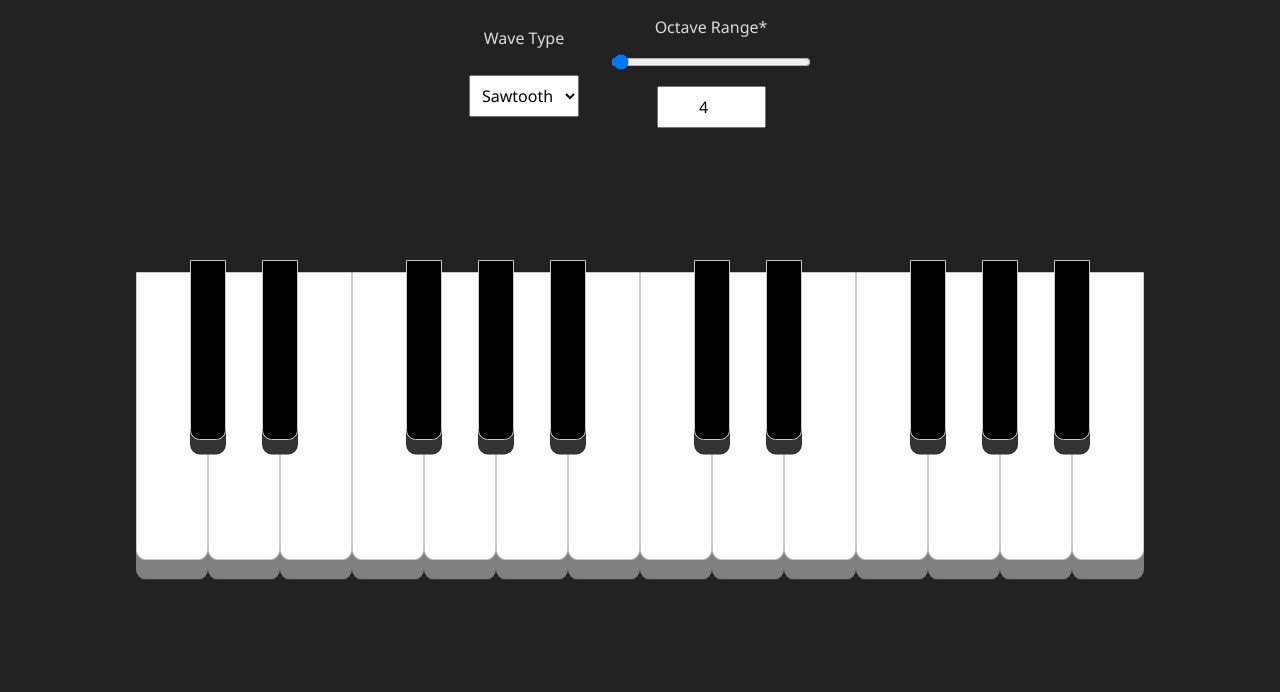
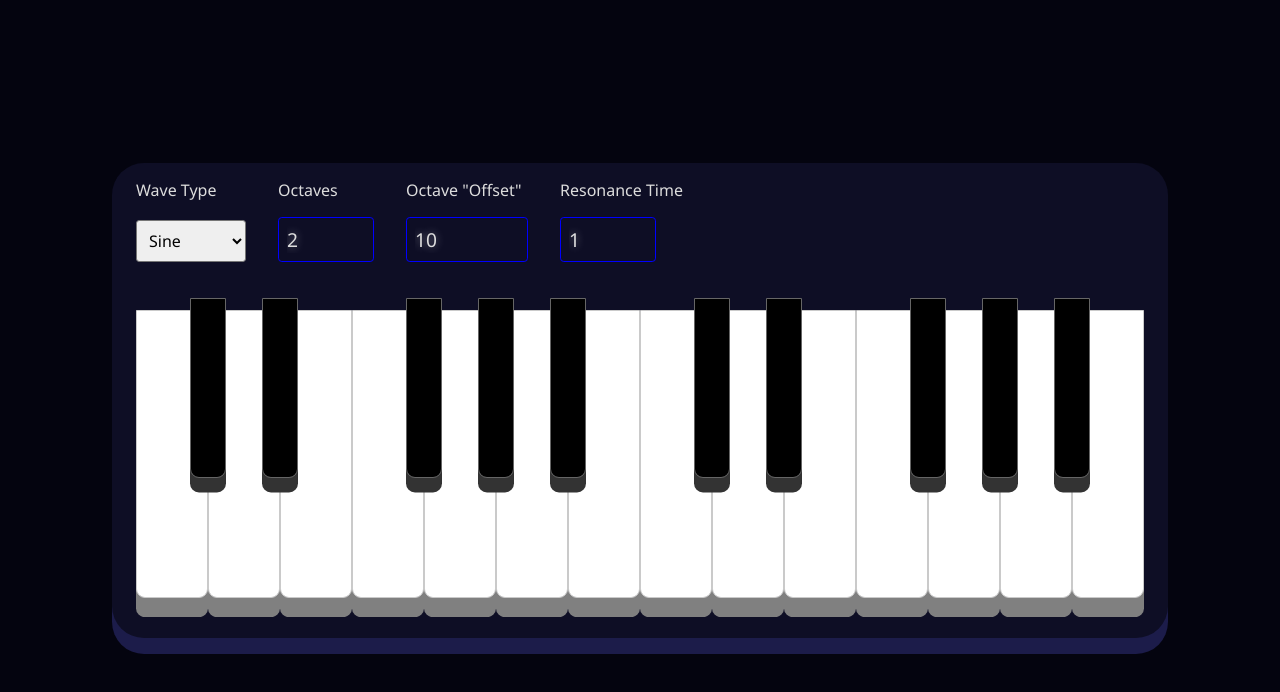
Before and after one commit to MightyCoderX/MusicMaker, a plain HTML site: page index.html in a window 1280 px wide. Drawn offline with Linux system fonts and the light colour scheme.

Commit message:
Fixing some style, removed slider input for and added resonance time option

```diff
--- a/index.html
+++ b/index.html
@@ -3,32 +3,47 @@
     <head>
         <meta charset="UTF-8">
         <meta name="viewport" content="width=device-width, initial-scale=1.0, user-scalable=no">
+        <meta name="theme-color" content="#04040f">
         <title>Music Maker</title>
 
         <link rel="stylesheet" href="style.css">
 
+        <script src="js/generate-octaves.js" defer></script>
         <script src="js/app.js" defer></script>
     </head>
     <body>
+        <div class="piano">
+
             <div class="options">
                 <label for="selectWaveType" class="wave-type">
                     <span>Wave Type</span>
                     <select id="selectWaveType">
                         <option value="sawtooth">Sawtooth</option>
-                    <option value="sine">Sine</option>
+                        <option value="sine" selected>Sine</option>
                         <option value="square">Square</option>
                         <option value="triangle">Triangle</option>
                     </select>
                 </label>
 
-            <label for="slideOctaveRange" class="octave-range">
-                <span title="Open for suggestions to give this feature the correct name">Octave Range*</span>
-                <input type="range" id="slideOctaveRange" min="1" max="256" step="1" value="4" title="4">
-                <input type="number" id="numOctaveRange" min="1" max="256" step="1" value="4">
+                <label for="numOctaveCount" class="octave-count">
+                    <span title="Number of octaves on the piano keyboard">Octaves</span>
+                    <input type="number" id="numOctaveCount" min="1" step="1" value="2">
+                </label>
+
+                <label for="slideOctaveOffset" class="octave-offset">
+                    <span title="If you know the correct term for it please tell me lol">Octave "Offset"</span>
+                    <input type="number" id="numOctaveOffset" min="1" max="256" step="1" value="10">
+                    <!-- <input type="range" id="slideOctaveOffset" min="1" max="256" step="1" value="10" title="4"> -->
+                </label>
+
+                <label for="numResonanceTime" class="resonance-time">
+                    <span title="The duration in seconds of the key resonance">Resonance Time</span>
+                    <input type="number" id="numResonanceTime" min="0" step="0.1" value="1">
                 </label>
             </div>
 
             <div class="piano-keyboard">
+                <template id="octaveTemplate">
                     <div class="octave" data-octave="1">
                         <div class="key" data-key="c"></div>
                         <div class="key small" data-key="c#"></div>
@@ -43,21 +58,9 @@
                         <div class="key small" data-key="a#"></div>
                         <div class="key" data-key="b"></div>
                     </div>
+                </template>
+            </div>
 
-            <div class="octave" data-octave="2">
-                <div class="key" data-key="c"></div>
-                <div class="key small" data-key="c#"></div>
-                <div class="key" data-key="d"></div>
-                <div class="key small" data-key="d#"></div>
-                <div class="key" data-key="e"></div>
-                <div class="key" data-key="f"></div>
-                <div class="key small" data-key="f#"></div>
-                <div class="key" data-key="g"></div>
-                <div class="key small" data-key="g#"></div>
-                <div class="key" data-key="a"></div>
-                <div class="key small" data-key="a#"></div>
-                <div class="key" data-key="b"></div>
-            </div>
         </div>
     </body>
 </html>
--- a/js/app.js
+++ b/js/app.js
@@ -1,10 +1,11 @@
 const optionsElem = document.querySelector('.options');
 const selectWaveType = optionsElem.querySelector('#selectWaveType');
-const slideOctaveRange = optionsElem.querySelector('#slideOctaveRange');
-const numOctaveRange = optionsElem.querySelector('#numOctaveRange');
+const slideOctaveOffset = optionsElem.querySelector('#slideOctaveOffset');
+const numOctaveOffset = optionsElem.querySelector('#numOctaveOffset');
+const numOctaveCount = optionsElem.querySelector('#numOctaveCount');
+const numResonanceTime = optionsElem.querySelector('#numResonanceTime');
 
-const pianoKeyboard = document.querySelector('.piano-keyboard');
-const keys = pianoKeyboard.querySelectorAll('[data-key]');
+let keys = pianoKeyboard.querySelectorAll('[data-key]');
 
 const notes = {
     'c': 16.35,
@@ -21,14 +22,37 @@ const notes = {
     'b': 30.87
 }
 
+let playingOscillators = {};
+
 let audioCtx;
 
 let options =
 {
-    octaveFactor: slideOctaveRange.value
+    octaveCount: 2,
+    octaveFactor: 10,
+    resonanceTime: 1
 }
 
+numOctaveCount.addEventListener('change', () =>
+{
+    options.octaveCount = Number(numOctaveCount.value);
+    setupKeyboard(options.octaveCount);
+});
+
+numResonanceTime.addEventListener('change', () =>
+{
+    options.resonanceTime = Number(numResonanceTime.value);
+});
+
+setupKeyboard(options.octaveCount);
+
 pianoKeyboard.addEventListener('contextmenu', e => e.preventDefault());
+
+function setupKeyboard(octaveCount)
+{
+    generateOctaves(octaveCount);
+
+    keys = pianoKeyboard.querySelectorAll('[data-key]');
 
     keys.forEach(key =>
     {
@@ -41,25 +65,29 @@ keys.forEach(key =>
 
         const updateFrequency = e =>
         {
-        const factor = e.target.value;
-        numOctaveRange.value = factor;
-        slideOctaveRange.value = factor;
-        slideOctaveRange.title = factor;
+            const factor = Number(e.target.value);
+            numOctaveOffset.value = factor;
+            // slideOctaveOffset.value = factor;
+            // slideOctaveOffset.title = factor;
             options.octaveFactor = factor;
             frequency = note * options.octaveFactor * octave;
         }
 
-    slideOctaveRange.addEventListener('input', updateFrequency);
+        // slideOctaveOffset.addEventListener('input', updateFrequency);
 
-    numOctaveRange.addEventListener('input', updateFrequency);
+        numOctaveOffset.addEventListener('input', updateFrequency);
 
         const pressPianoKey = () =>
         {
             key.classList.add('active');
 
+            if(playingOscillators[key]) playingOscillators[key].stop();
+
             gainNode = audioCtx.createGain();
             gainNode.connect(audioCtx.destination);
             oscillator = playNote(frequency, gainNode);
+
+            playingOscillators[key] = oscillator;
         }
 
         const pianoKeyDown = e =>
@@ -73,13 +101,12 @@ keys.forEach(key =>
 
             pressPianoKey();
 
+            key.addEventListener('mouseleave', pianoKeyUp);
             key.addEventListener('mouseup', pianoKeyUp);
-        key.addEventListener('mouseleave', pianoKeyUp);
-        key.addEventListener('mouseout', pianoKeyUp);
 
             // Mobile
+            key.addEventListener('touchcancel', pianoKeyUp);
             key.addEventListener('touchend', pianoKeyUp);
-        key.addEventListener('touchcancel', pianoKeyUp);
         }
 
         const pianoKeyUp = e =>
@@ -87,23 +114,25 @@ keys.forEach(key =>
             if(e.button !== undefined && e.button !== 0) return;
 
             key.classList.remove('active');
+
             gainNode.gain.setValueAtTime(gainNode.gain.value, audioCtx.currentTime);
-        gainNode.gain.exponentialRampToValueAtTime(0.0001, audioCtx.currentTime + 1);
-        oscillator.stop(audioCtx.currentTime + 1);
+            gainNode.gain.exponentialRampToValueAtTime(0.0001, audioCtx.currentTime + options.resonanceTime);
+            oscillator.stop(audioCtx.currentTime + options.resonanceTime);
 
+            key.removeEventListener('mouseleave', pianoKeyUp);
             key.removeEventListener('mouseup', pianoKeyUp);
-        key.removeEventListener('mouseleave', pianoKeyUp);
-        key.removeEventListener('mouseout', pianoKeyUp);
 
             // Mobile
+            key.removeEventListener('touchcancel', pianoKeyUp);
             key.removeEventListener('touchend', pianoKeyUp);
-        key.removeEventListener('touchcancel', pianoKeyUp);
         }
 
 
         key.addEventListener('mousedown', pianoKeyDown);
         key.addEventListener('touchstart', pianoKeyDown);
     });
+}
+
 
 function playNote(frequency, gainNode, endcallback)
 {
--- /dev/null
+++ b/js/generate-octaves.js
@@ -0,0 +1,17 @@
+const pianoKeyboard = document.querySelector('.piano-keyboard');
+const octaveTemplate = document.getElementById('octaveTemplate');
+
+function generateOctaves(count)
+{
+    pianoKeyboard.innerHTML = '';
+    for(let i = 1; i <= count; i++)
+    {
+        const newOctave = octaveTemplate.content.cloneNode(true).firstElementChild;
+
+        newOctave.dataset.octave = i;
+
+        newOctave.style.animationDelay = `${i*0.1}s`;
+        newOctave.style.animationPlayState = 'running';
+        pianoKeyboard.appendChild(newOctave);
+    }
+}
--- a/style.css
+++ b/style.css
@@ -10,7 +10,7 @@
 
 html, body
 {
-    background-color: #222;
+    background-color: #04040f;
     color: #ddd;
     width: 100%;
     height: 100%;
@@ -23,42 +23,80 @@ body
     overflow: hidden;
 }
 
+.piano
+{
+    background: #0e0e25;
+    padding: 1rem 1.5rem 2.5rem 1.5rem;
+    border-radius: 2rem;
+    display: flex;
+    flex-direction: column;
+    justify-content: space-around;
+    align-items: center;
+    box-shadow: 0 1rem 0 hsl(240, 45%, 20%);
+    transition: width 0.5s;
+}
+
 .options
 {
-    position: absolute;
     top: 1em;
     display: flex;
     align-items: stretch;
-    justify-content: space-around;
-    gap: 2em;
+    justify-content: flex-start;
+    padding-bottom: 1rem;
+    gap: 2rem;
+    width: 100%;
 }
 
 .options label
 {
     display: flex;
     flex-direction: column;
-    align-items: center;
-    justify-content: space-evenly;
+    align-items: flex-start;
+    justify-content: space-between;
     gap: 1em;
+    width: max-content;
+}
+
+/* .options select
+{
+    background-color: transparent;
+    color: inherit;
+    font-size: 1.5rem;
+} */
+
+.options input[type="number"]
+{
+    font-size: 1.2rem;
+    width: 6rem;
+    background-color: transparent;
+    border: 1px solid blue;
+    outline: none;
+    color: inherit;
+    text-shadow: 0 0 0.5rem #fff7;
+    border-radius: 0.2em;
+    padding: 0.5rem;
 }
 
 .options .wave-type select
 {
     font-size: 1rem;
     padding: 0.5em;
+    border-radius: 0.2em;
 }
 
-.options .octave-range input[type="range"]
+/* .options .octave-count input[type="number"]
+{
+} */
+
+.options .octave-offset input[type="range"]
 {
     width: calc(256 * 0.1em);
     max-width: 200px;
 }
 
-.options .octave-range input[type="number"]
+.options .octave-offset input[type="number"]
 {
-    font-size: 1rem;
-    padding: 0.5em;
-    text-align: center;
+    width: 100%;
 }
 
 .piano-keyboard
@@ -75,22 +113,37 @@ body
     display: flex;
     align-items: flex-start;
     user-select: none;
+    opacity: 0;
+    transform: translateY(-100%);
+    animation: enter 0.5s ease-out forwards;
+    animation-play-state: paused;
+}
+
+@keyframes enter
+{
+    to
+    {
+        transform: translateY(0);
+        opacity: 1;
+    }
 }
 
 .key
 {
-    --key-width: 1.5em;
+    --key-width: min(1.5em, 8vw);
     --key-height: calc(var(--key-width) * 4);
     --shadow-lightness: 50%;
     --start-shadow-size: calc(var(--key-height) / 15);
     --shadow-size: var(--start-shadow-size);
+    --inset-shadow-size: 0;
 
     width: var(--key-width);
     height: var(--key-height);
     background-color: hsl(0, 0%, 100%);
     border: 1px solid #cacaca;
-    border-radius: 0 0 0.2em 0.2em;
-    box-shadow: 0 var(--shadow-size) 0 hsl(0, 0%, var(--shadow-lightness));
+    border-radius: 0 0 calc(var(--key-width) / 8) calc(var(--key-width) / 8);
+    box-shadow: 0 var(--shadow-size) 0 hsl(0, 0%, var(--shadow-lightness)),
+                0 0 var(--inset-shadow-size) #0007 inset;
     transition: 0.2s;
     position: relative;
     top: 0;
@@ -103,16 +156,23 @@ body
     --shadow-lightness: 20%;
     --start-shadow-size: 0.3em;
 
-    background-color: hsl(0, 0%, 0%);
+    background-color: #000;
     width: var(--small-key-width);
     height: var(--small-key-height);
+    border: 1px solid #666;
     margin-inline: calc(var(--small-key-width) / 2 * -1);
-    margin-top: -0.25em;
+    top: -0.25em;
     z-index: 1;
 }
 
 .key.active
 {
     --shadow-size: 0em;
-    top: var(--start-shadow-size);
+    --inset-shadow-size: 0.5em;
+    top: calc(var(--start-shadow-size));
 }
+
+.key.small.active
+{
+    top: calc(var(--start-shadow-size) - 0.25em);
+}
```
Lines whose indentation alone changed are shown as unchanged.
